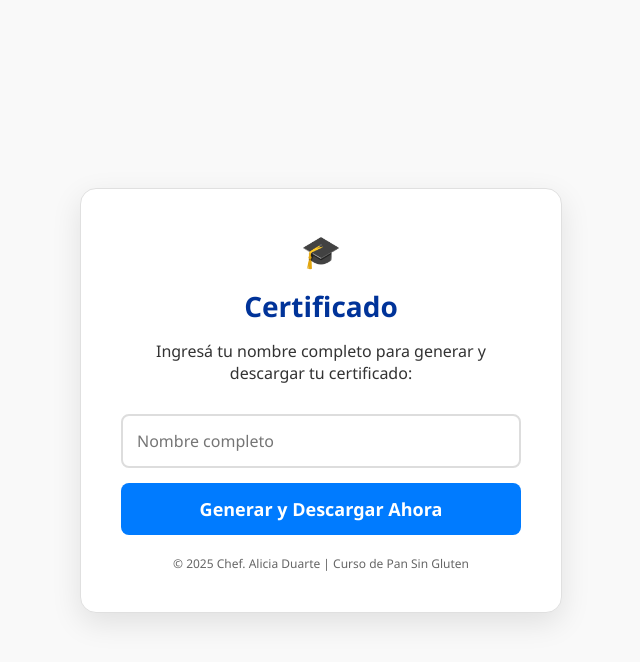
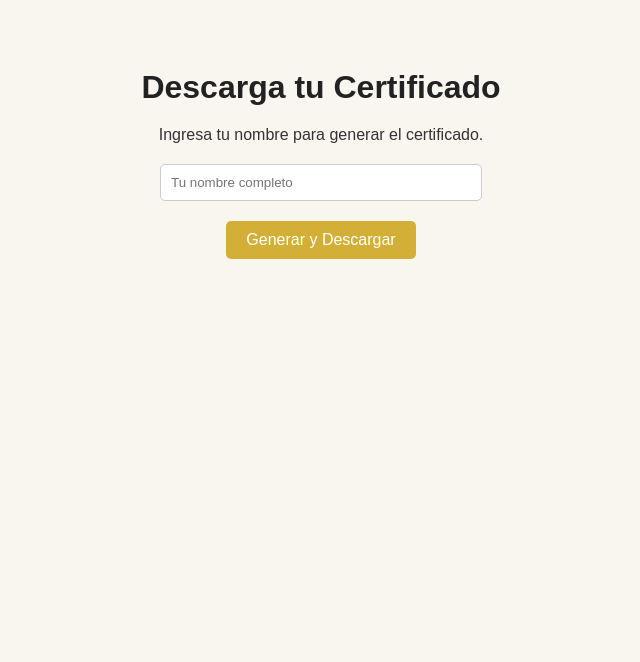
Before and after one commit to saberdigital/certificado-pan-sin-gluten, a plain HTML site: page index.html in a window 1280 px wide. Shown: the whole page, without its empty margins (319-959 px from the left). Drawn offline with nearby package versions, Linux system fonts and the light colour scheme.

Commit message:
Update index.html

```diff
--- a/index.html
+++ b/index.html
@@ -1,161 +1,127 @@
 <!DOCTYPE html>
 <html lang="es">
 <head>
-  <meta charset="UTF-8">
-  <meta name="viewport" content="width=device-width, initial-scale=1.0">
-  <title>Certificado - Pan Sin Gluten</title>
+  <meta charset="UTF-8" />
+  <meta name="viewport" content="width=device-width, initial-scale=1.0" />
+  <title>Certificado de Conclusión</title>
   <script src="https://cdnjs.cloudflare.com/ajax/libs/jspdf/2.5.1/jspdf.umd.min.js"></script>
-  <script src="https://html2canvas.hertzen.com/dist/html2canvas.min.js"></script>
   <style>
     body {
-      font-family: 'Segoe UI', sans-serif;
-      background: #f9f9f9;
-      margin: 0;
-      padding: 0;
-      height: 100vh;
-      display: flex;
-      justify-content: center;
-      align-items: center;
-    }
-    .container {
-      width: 400px;
-      background: white;
-      border-radius: 16px;
-      box-shadow: 0 10px 30px rgba(0,0,0,0.1);
+      font-family: 'Arial', sans-serif;
+      background-color: #f9f6f0;
+      color: #333;
+      text-align: center;
       padding: 40px;
-      text-align: center;
-      border: 1px solid #e0e0e0;
-    }
-    .logo {
-      font-size: 32px;
-      color: #003399;
-      margin-bottom: 15px;
     }
     h1 {
-      margin: 0;
-      font-size: 28px;
-      color: #003399;
-      font-weight: bold;
+      color: #222;
+      margin-bottom: 20px;
     }
-    p {
-      margin: 15px 0;
-      color: #333;
+    .form-group {
+      margin: 20px 0;
+    }
+    input[type="text"] {
+      padding: 10px;
+      width: 300px;
+      border: 1px solid #ccc;
+      border-radius: 5px;
+    }
+    button {
+      background-color: #d4af37;
+      color: white;
+      padding: 10px 20px;
+      border: none;
+      border-radius: 5px;
+      cursor: pointer;
       font-size: 16px;
     }
-    input {
-      width: 100%;
-      padding: 14px;
-      margin: 15px 0;
-      border: 2px solid #ddd;
-      border-radius: 8px;
-      font-size: 16px;
-      font-family: 'Segoe UI', sans-serif;
-      box-sizing: border-box;
+    button:hover {
+      background-color: #b8860b;
     }
-    button {
-      width: 100%;
-      padding: 14px;
-      font-size: 18px;
-      background: #007bff;
-      color: white;
-      border: none;
-      border-radius: 8px;
-      cursor: pointer;
-      font-weight: bold;
-      font-family: 'Segoe UI', sans-serif;
-      transition: background 0.3s;
-    }
-    button:hover {
-      background: #0056b3;
-    }
-    .footer {
-      margin-top: 20px;
-      font-size: 12px;
-      color: #666;
-    }
-
-    /* Estilo do certificado */
-    #certificado {
-      display: none;
-      width: 21cm;
-      height: 14.8cm;
-      margin: 40px auto;
-      background: #fff url('fundo-certificado.png') no-repeat center;
-      background-size: cover;
-      text-align: center;
-      position: relative;
-      padding: 40px;
-      box-sizing: border-box;
-    }
-
-    #certificado h1 {
-      font-size: 28px;
-      color: #003399;
-      margin-bottom: 10px;
-    }
-    #certificado p {
-      font-size: 18px;
-      margin: 8px 0;
-    }
-    #nomeCertificado {
-      font-size: 22px;
-      font-weight: bold;
-      margin-top: 20px;
+    .preview {
+      margin-top: 30px;
+      max-width: 800px;
+      margin-left: auto;
+      margin-right: auto;
     }
   </style>
 </head>
 <body>
-  <div class="container">
-    <div class="logo">🎓</div>
-    <h1>Certificado</h1>
-    <p>Ingresá tu nombre completo para generar y descargar tu certificado:</p>
-    <input type="text" id="nome" placeholder="Nombre completo">
-    <button onclick="gerarCertificado()">Generar y Descargar Ahora</button>
-    <div class="footer">© 2025 Chef. Alicia Duarte | Curso de Pan Sin Gluten</div>
+  <h1>Descarga tu Certificado</h1>
+  <p>Ingresa tu nombre para generar el certificado.</p>
+
+  <div class="form-group">
+    <input type="text" id="nombre" placeholder="Tu nombre completo" required />
   </div>
 
-  <div id="certificado">
-    <h1>CERTIFICADO DE CONCLUSIÓN</h1>
-    <p>Otorgado a:</p>
-    <p id="nomeCertificado"></p>
-    <p>Por haber concluido satisfactoriamente el curso de PAN SIN GLÚTEN</p>
-    <p>Duración: 30 horas</p>
-    <p>Fecha de emisión: <span id="dataCertificado"></span></p>
-    <p style="margin-top:40px;">______________________________<br>Chef Alicia Duarte<br>CEO Creado y Enseñado</p>
-    <p>______________________________<br>Juan Sánchez<br>Director</p>
-  </div>
+  <button onclick="generarCertificado()">Generar y Descargar</button>
+
+  <div class="preview" id="preview"></div>
 
   <script>
-    function gerarCertificado() {
-      const nome = document.getElementById('nome').value;
-      if (!nome) {
+    function generarCertificado() {
+      const nombre = document.getElementById("nombre").value.trim();
+      if (!nombre) {
         alert("Por favor, ingresa tu nombre.");
         return;
       }
 
-      document.getElementById('nomeCertificado').innerText = nome;
+      // Criar documento PDF
+      const doc = new jspdf.jsPDF();
 
-      const hoje = new Date();
-      const dataFormatada = hoje.toLocaleDateString('es-ES');
-      document.getElementById('dataCertificado').innerText = dataFormatada;
+      // Configurar tamaño del papel A4
+      doc.setFillColor(249, 246, 240);
+      doc.rect(0, 0, 210, 297, 'F'); // Fondo beige
 
-      const certificado = document.getElementById('certificado');
-      certificado.style.display = 'block';
+      // Imagen de fondo (debe estar en el repositorio)
+      const img = new Image();
+      img.onload = function () {
+        doc.addImage(img, 'JPEG', 0, 0, 210, 297);
 
-      html2canvas(certificado).then(canvas => {
-        const imgData = canvas.toDataURL('image/png');
-        const { jsPDF } = window.jspdf;
-        const pdf = new jsPDF('landscape', 'pt', 'a4');
+        // Título
+        doc.setFontSize(36);
+        doc.setTextColor(0, 0, 0);
+        doc.text('Certificado', 75, 50);
+        doc.setFontSize(18);
+        doc.text('de conclusión', 85, 70);
 
-        const imgProps = pdf.getImageProperties(imgData);
-        const pdfWidth = pdf.internal.pageSize.getWidth();
-        const pdfHeight = (imgProps.height * pdfWidth) / imgProps.width;
+        // Linha decorativa
+        doc.setDrawColor(0, 0, 0);
+        doc.line(50, 80, 160, 80);
 
-        pdf.addImage(imgData, 'PNG', 0, 0, pdfWidth, pdfHeight);
-        pdf.save(`Certificado-${nome}.pdf`);
+        // Para El/La Estudiante
+        doc.setFontSize(16);
+        doc.text('Para El/La Estudiante', 75, 100);
 
-        certificado.style.display = 'none';
-      });
+        // Línea para nome
+        doc.setDrawColor(0, 0, 0);
+        doc.line(50, 130, 160, 130);
+
+        // Nombre
+        doc.setFontSize(16);
+        doc.setTextColor(0, 0, 0);
+        doc.text(nombre, 75, 130);
+
+        // Curso
+        doc.setFontSize(12);
+        doc.text('Conclusión del curso Pan Sin Gluten', 75, 160);
+
+        // Firmas
+        doc.setFontSize(14);
+        doc.text('Alicia Duarte', 20, 200);
+        doc.text('Chef Alicia Duarte', 20, 215);
+        doc.text('CEO Creado y Enseñado', 20, 230);
+
+        doc.text('Juan Sánchez', 150, 200);
+        doc.text('Diretor', 150, 215);
+
+        // Medal
+        doc.addImage('medal.png', 'PNG', 95, 180, 20, 20); // Se você tiver a medalha como PNG
+
+        // Salvar PDF
+        doc.save(`Certificado_${nombre.replace(/\s+/g, '_')}.pdf`);
+      };
+      img.src = 'fondo.jpg'; // Substitua pelo nome da imagem do fundo
     }
   </script>
 </body>
```
